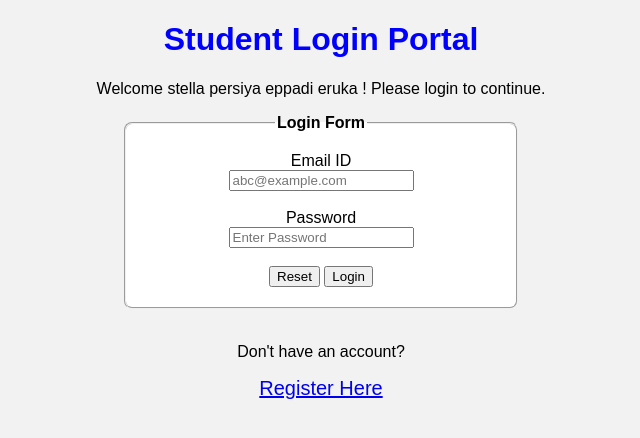
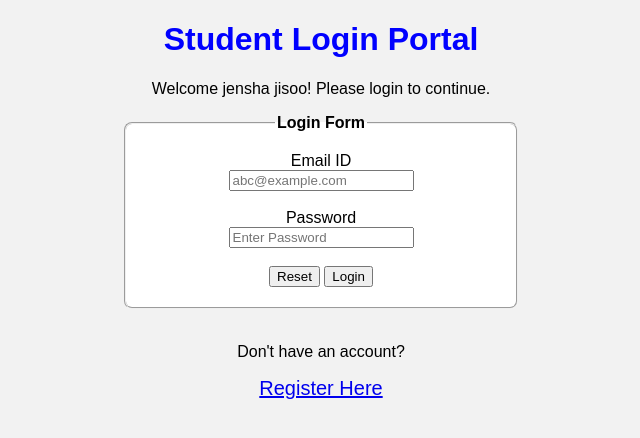
Before and after one commit to Selvapriya4321/project, a website: page public/login.html in a window 1280 px wide. Shown: the whole page, without its empty margins (319-959 px from the left). Drawn offline with Linux system fonts and the light colour scheme.

Commit message:
Updated login page

```diff
--- a/public/login.html
+++ b/public/login.html
@@ -33,7 +33,7 @@
 
     <header>
         <h1>Student Login Portal</h1> <!-- NEW -->
-        <p>Welcome stella persiya eppadi eruka ! Please login to continue.</p> <!-- NEW -->
+        <p>Welcome jensha jisoo! Please login to continue.</p> <!-- NEW -->
     </header>
 
     <form action="/login" method="POST">
```
